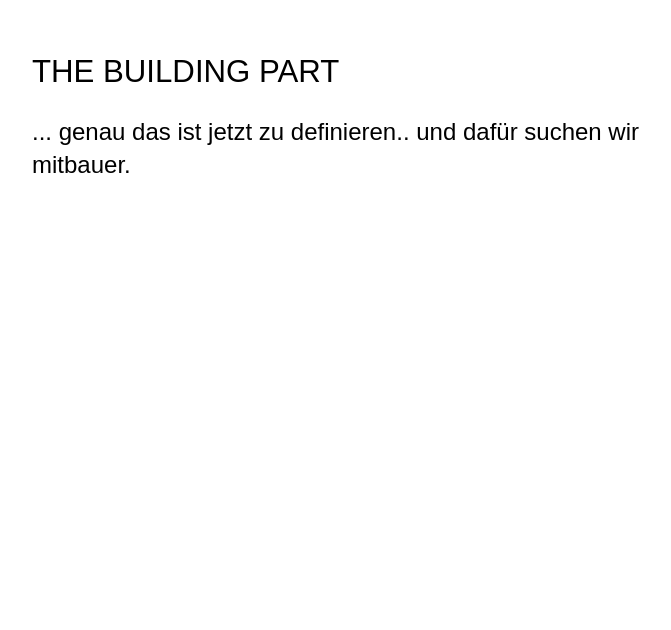
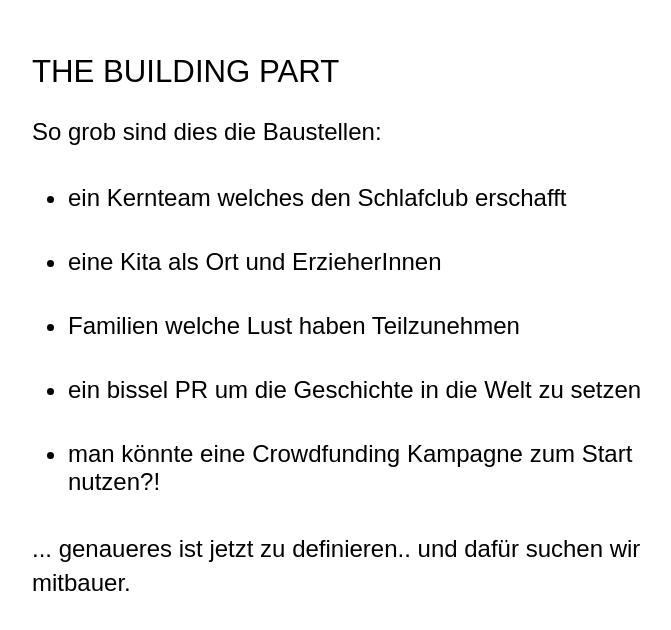
Before and after one commit to aka47/berghainchen, a plain HTML site: page index.html in a window 1280 px wide. Shown: the part 1247-1877 px from the top of the page, without its empty margins (384-1055 px from the left). Before the commit the page ends 1705 px from the top, so only its background shows below. Drawn offline with Linux system fonts and the light colour scheme.

Commit message:
ein bist mehr building

```diff
--- a/index.html
+++ b/index.html
@@ -28,15 +28,23 @@
       In einem Kinderladen in Berlin können die kleinsten eine gute Zeit miteinander erleben und werden von liebevollen Erziehern betreut.
       Sie schlafen dort an einem Samstag im Monat und schenken ihren Eltern Luft und Zeit für eine freie Nacht mit ihren eigenen Abenteuern.
     </p>
-    <p>
-    </p>
     <p style="height:5em" >
     &nbsp;
     </p>
 
     <h2>The building part</h2>
     <p>
-      ... genau das ist jetzt zu definieren.. und dafür suchen wir mitbauer.
+      So grob sind dies die Baustellen:
+    </p>
+      <ul>
+        <li>ein Kernteam welches den Schlafclub erschafft</li>
+        <li>eine Kita als Ort und ErzieherInnen</li>
+        <li>Familien welche Lust haben Teilzunehmen</li>
+        <li>ein bissel PR um die Geschichte in die Welt zu setzen</li>
+        <li>man könnte eine Crowdfunding Kampagne zum Start nutzen?!</li>
+      </ul>
+    <p>
+      ... genaueres ist jetzt zu definieren.. und dafür suchen wir mitbauer.
     </p>
 
 
```
